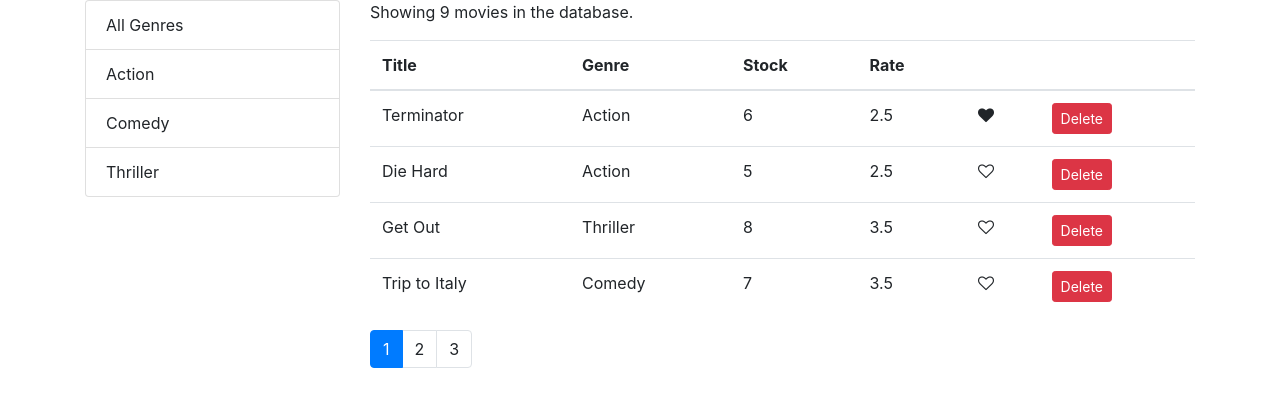
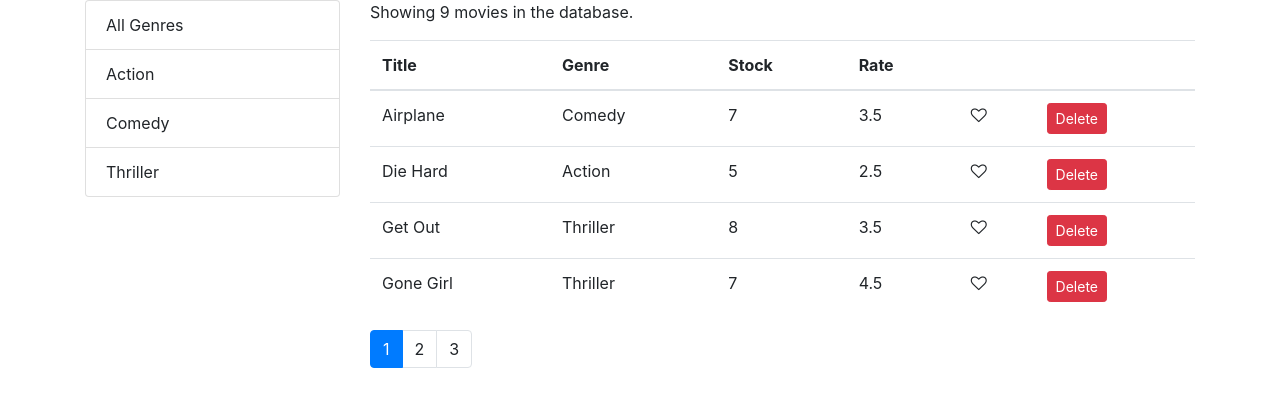
Before and after one commit to YadavBhargav/Bhargav-Yadav, a React (Create React App) app in the folder ReactJs/vidly/: page / in a window 1280 px wide. Shown: the top 406 px of the page. Built offline with nearby package versions, Linux system fonts and the light colour scheme.

Commit message:
I have complated Sorting- Extracting TableHeader part of Pagination,Filtering, and Sorting (ReactJs)

```diff
--- /dev/null
+++ b/ReactJs/vidly/src/components/common/tableHeader.jsx
@@ -0,0 +1,32 @@
+import React, { Component } from "react";
+
+class TableHeader extends Component {
+  raiseSort = (path) => {
+    const sortColunm = { ...this.props.sortColunm };
+    if (sortColunm.path === path)
+      sortColunm.order = sortColunm.order === "asc" ? "desc" : "asc";
+    else {
+      sortColunm.path = path;
+      sortColunm.order = "asc";
+    }
+    this.props.onSort(sortColunm);
+  };
+  render() {
+    return (
+      <thead>
+        <tr>
+          {this.props.columns.map((column) => (
+            <th
+              key={column.path || column.key}
+              onClick={() => this.raiseSort(column.path)}
+            >
+              {column.label}
+            </th>
+          ))}
+        </tr>
+      </thead>
+    );
+  }
+}
+
+export default TableHeader;
--- a/ReactJs/vidly/src/components/movies.jsx
+++ b/ReactJs/vidly/src/components/movies.jsx
@@ -5,12 +5,14 @@
 import { paginate } from "../utils/paginate";
 import ListGroup from "./common/listGroup";
 import MoviesTable from "./moviesTable";
+import _ from "lodash";
 class Movies extends Component {
   state = {
     movies: [],
     genres: [],
     currentPage: 1,
     pageSize: 4,
+    sortColunm: { path: "title", order: "asc" },
   };
 
   componentDidMount() {
@@ -39,8 +41,9 @@
     this.setState({ selectedGenre: genre, currentPage: 1 });
   };
 
-  handleSort = (path) => {
-    console.log(path);
+  handleSort = (sortColunm) => {
+
+    this.setState({ sortColunm });
   };
 
   render() {
@@ -48,6 +51,7 @@
     const {
       pageSize,
       currentPage,
+      sortColunm,
       selectedGenre,
       movies: allMovies,
     } = this.state;
@@ -57,7 +61,9 @@
       selectedGenre && selectedGenre._id
         ? allMovies.filter((m) => m.genre._id === selectedGenre._id)
         : allMovies;
-    const movies = paginate(filterd, currentPage, pageSize);
+
+    const sorted = _.orderBy(filterd, [sortColunm.path], [sortColunm.order]);
+    const movies = paginate(sorted, currentPage, pageSize);
 
     return (
       <div className="row">
@@ -72,6 +78,7 @@
           <p>Showing {filterd.length} movies in the database.</p>
           <MoviesTable
             movies={movies}
+            sortColunm={sortColunm}
             onLike={this.handleLike}
             onDelete={this.handleDelete}
             onSort={this.handleSort}
--- a/ReactJs/vidly/src/components/moviesTable.jsx
+++ b/ReactJs/vidly/src/components/moviesTable.jsx
@@ -1,19 +1,26 @@
-import React from "react";
+import React, { Component } from "react";
 import Like from "./common/like";
-const MoviesTable = (props) => {
-  const { movies, onDelete, onLike, onSort } = props;
+import TableHeader from "./common/tableHeader";
+
+class MoviesTable extends Component {
+  columns = [
+    { path: "title", label: "Title" },
+    { path: "genre.name", label: "Genre" },
+    { path: "numberInStock", label: "Stock" },
+    { path: "dailyRantalRate", label: "Rate" },
+    { key: "like" },
+    { key: "delete" },
+  ];
+
+  render() {
+    const { movies, onDelete, onLike, onSort, sortColumn } = this.props;
     return (
       <table className="table">
-      <thead>
-        <tr>
-          <th onClick={() => onSort("title")}>Title</th>
-          <th onClick={() => onSort("genre.name")}>Genre</th>
-          <th onClick={() => onSort("numberInStock")}>Stock</th>
-          <th onClick={() => onSort("dailyRentalRate")}>Rate</th>
-          <th />
-          <th />
-        </tr>
-      </thead>
+        <TableHeader
+          columns={this.columns}
+          sortColumn={sortColumn}
+          onSort={onSort}
+        />
         <tbody>
           {movies.map((movie) => (
             <tr key={movie._id}>
@@ -37,6 +44,7 @@
         </tbody>
       </table>
     );
-};
+  }
+}
 
 export default MoviesTable;
```
Lines whose indentation alone changed are shown as unchanged.
